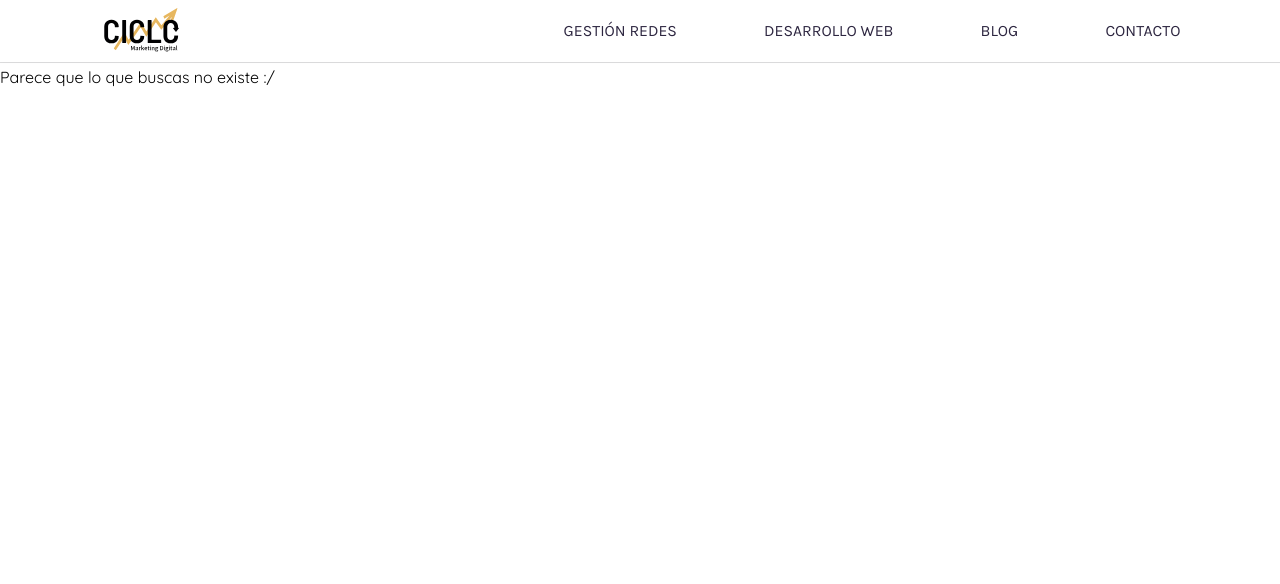
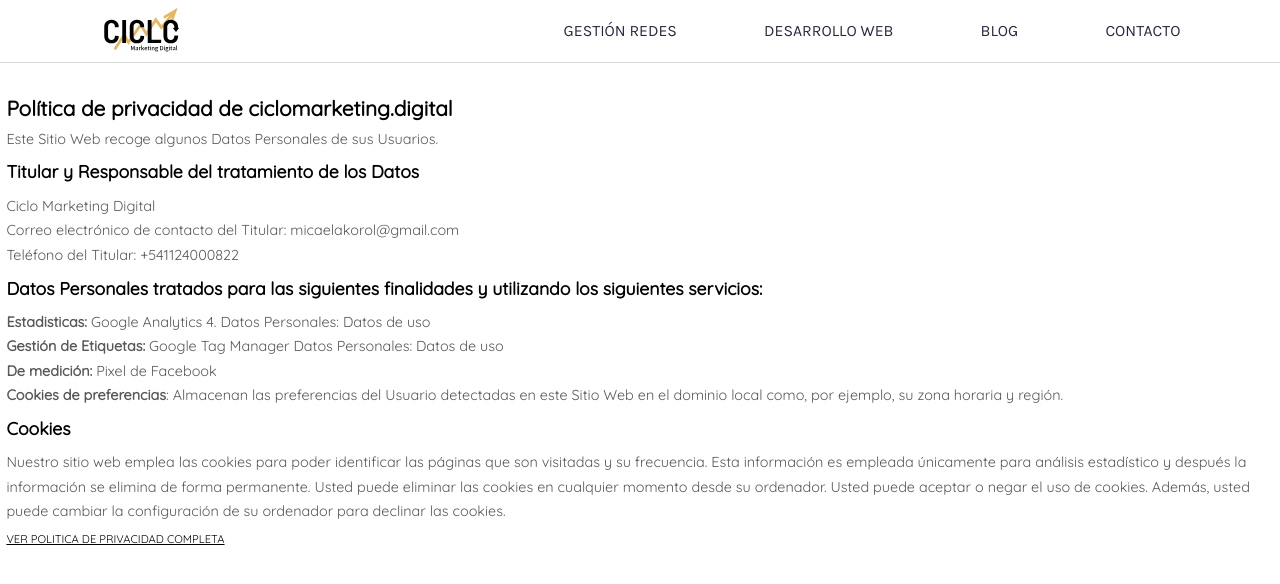
Before and after one commit to micaelakorol/ciclo_marketingDigital, a React (Create React App) app: page /politicas-de-privacidad in a window 1280 px wide. Shown: the top 584 px of the page. Built offline with nearby package versions, Linux system fonts and the light colour scheme.

Commit message:
politica de privacidad

```diff
--- a/src/components/Footer/Footer.jsx
+++ b/src/components/Footer/Footer.jsx
@@ -8,17 +8,14 @@
   LogoFooter,
 } from "../../styled-components/Footer";
 import Social from "./Social";
+import { Link } from "react-router-dom";
 
 const Footer = () => {
   return (
     <>
       <FooterPagina as="footer">
         <LogoFooter>
-          <img
-            src={logo}
-            alt="Logo de marketing"
-            className="logomkt"
-          />
+          <img src={logo} alt="Logo de marketing" className="logomkt" />
         </LogoFooter>
 
         <Contacto>
@@ -53,14 +50,7 @@
           >
             Cotización de Campañas
           </a>
-          <a
-            href="https://www.iubenda.com/privacy-policy/92793178/legal"
-            target="_blank"
-            rel="noreferrer"
-          >
-            Politicas de Privacidad
-          </a>
-
+          <Link to="/politicas-de-privacidad">Politicas de Privacidad</Link>
         </Recursos>
         <Redes>
           <Social />
--- /dev/null
+++ b/src/pages/Politicas/Politicas.jsx
@@ -0,0 +1,68 @@
+import React from "react";
+import {
+  ParrafoPolitica,
+  TituloPolitica,
+  ContenedorPolitica,
+  TituloItems,
+  PoliticaCompleta,
+} from "../styled-components/Politicas";
+
+const Politicas = () => {
+  return (
+    <ContenedorPolitica>
+      <TituloPolitica>
+        Política de privacidad de ciclomarketing.digital
+      </TituloPolitica>
+
+      <ParrafoPolitica>
+        Este Sitio Web recoge algunos Datos Personales de sus Usuarios.
+      </ParrafoPolitica>
+
+      <TituloItems>
+        Titular y Responsable del tratamiento de los Datos
+      </TituloItems>
+      <ParrafoPolitica>Ciclo Marketing Digital</ParrafoPolitica>
+      <ParrafoPolitica>
+        Correo electrónico de contacto del Titular: micaelakorol@gmail.com{" "}
+        <br />
+        Teléfono del Titular: +541124000822
+      </ParrafoPolitica>
+
+      <TituloItems>
+        Datos Personales tratados para las siguientes finalidades y utilizando
+        los siguientes servicios:
+      </TituloItems>
+      <ParrafoPolitica>
+        <b>Estadisticas:</b> Google Analytics 4. Datos Personales: Datos de uso
+      </ParrafoPolitica>
+      <ParrafoPolitica>
+        <b>Gestión de Etiquetas: </b> Google Tag Manager Datos Personales: Datos
+        de uso
+      </ParrafoPolitica>
+      <ParrafoPolitica>
+        <b>De medición:</b> Pixel de Facebook
+      </ParrafoPolitica>
+      <ParrafoPolitica>
+        <b>Cookies de preferencias</b>: Almacenan las preferencias del Usuario
+        detectadas en este Sitio Web en el dominio local como, por ejemplo, su
+        zona horaria y región.
+      </ParrafoPolitica>
+      <TituloItems>Cookies</TituloItems>
+      <ParrafoPolitica>
+        Nuestro sitio web emplea las cookies para poder identificar las páginas
+        que son visitadas y su frecuencia. Esta información es empleada
+        únicamente para análisis estadístico y después la información se elimina
+        de forma permanente. Usted puede eliminar las cookies en cualquier
+        momento desde su ordenador. Usted puede aceptar o negar el uso de
+        cookies. Además, usted puede cambiar la configuración de su ordenador
+        para declinar las cookies.
+      </ParrafoPolitica>
+
+      <PoliticaCompleta href="https://www.iubenda.com/privacy-policy/92793178/legal">
+        Ver Politica de Privacidad Completa
+      </PoliticaCompleta>
+    </ContenedorPolitica>
+  );
+};
+
+export default Politicas;
--- /dev/null
+++ b/src/pages/styled-components/Politicas.js
@@ -0,0 +1,33 @@
+import styled from "styled-components";
+import { Ancla } from "./Planes";
+import { colores } from "../../styled-components/Colores";
+
+const ContenedorPolitica = styled.div`
+margin: .4rem;
+p,b{
+    font-size: .9rem;
+}
+`
+
+const TituloPolitica = styled.h2`
+margin-top: 1.4rem;
+font-size: 1.3rem;
+`
+
+const TituloItems = styled.h3`
+margin: .4rem 0;
+font-size: 1.1rem;
+`
+
+const ParrafoPolitica = styled.p`
+color: #595858;
+font-size: 1rem;
+`
+
+const PoliticaCompleta = styled(Ancla)`
+color: ${colores.oscuro};
+text-decoration: underline;
+font-size: .7rem;
+`
+
+export {TituloPolitica, ParrafoPolitica,ContenedorPolitica,TituloItems,PoliticaCompleta}
--- a/src/routeRoot/index.jsx
+++ b/src/routeRoot/index.jsx
@@ -6,6 +6,7 @@
 import Blog from "../pages/Blog/Blog";
 import DesarrolloWeb from "../pages/DesarrolloWeb/DesarrolloWeb";
 import GestionRedes from "../pages/GestionRedes/GestionRedes";
+import Politicas from "../pages/Politicas/Politicas";
 
 export const router = createBrowserRouter([
     {
@@ -37,6 +38,10 @@
                         element: <Blog />,
                     },
                     {
+                        path: "/politicas-de-privacidad",
+                        element: <Politicas />,
+                    },
+                    {
                         path: "*",
                         element: <Error />,
                     },
```
